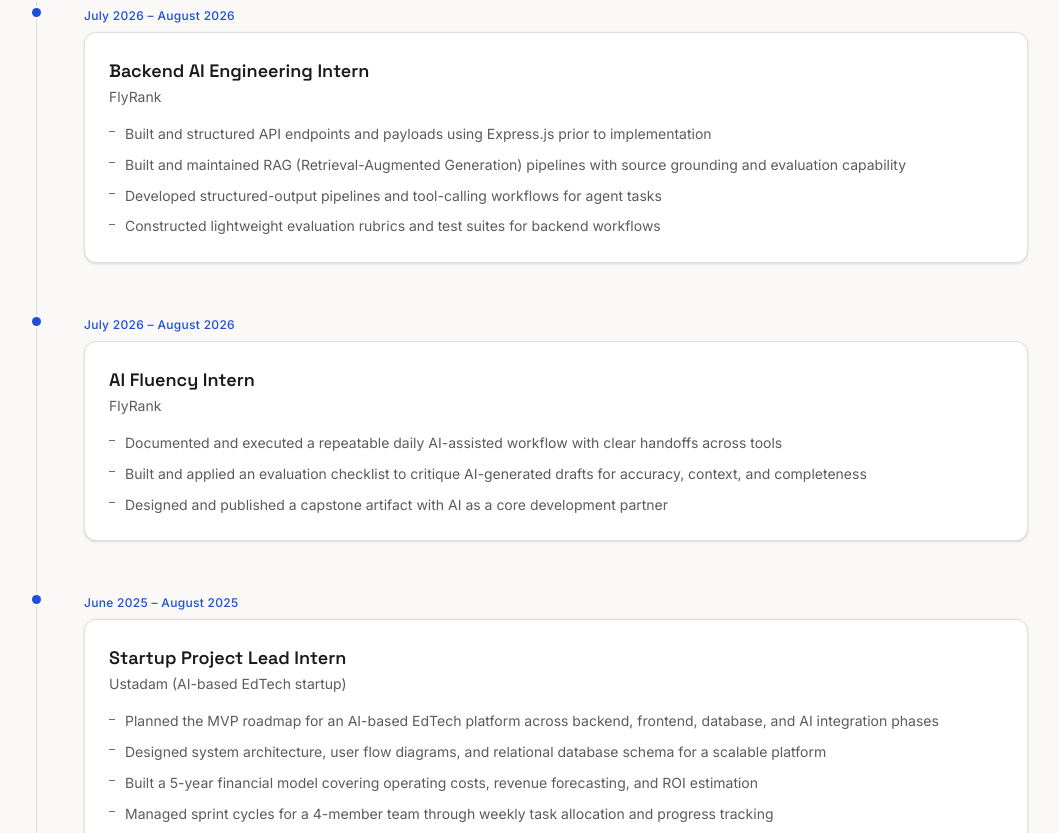
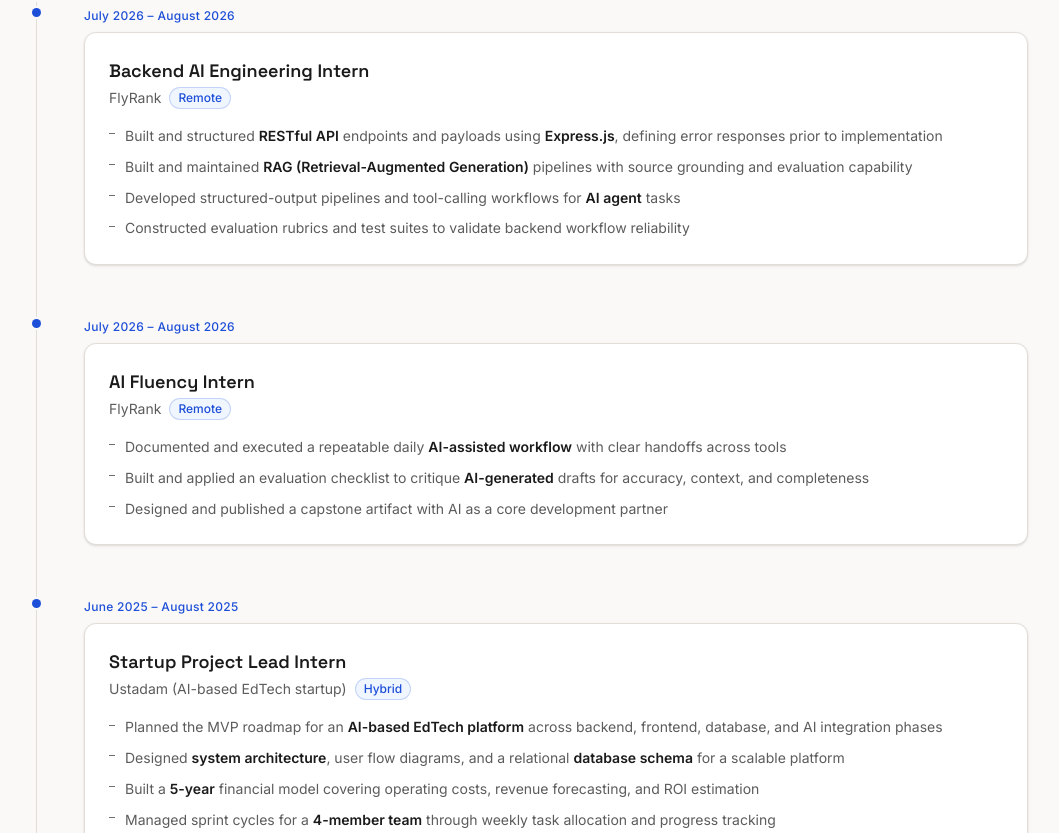
Before and after one commit to Mairaarshad19/Portfolio, a Next.js app: page / in a window 1280 px wide. Shown: the part 1747-2580 px from the top of the page, without its empty margins (124-1183 px from the left). Built offline with nearby package versions, Linux system fonts and the light colour scheme.

Commit message:
feat: ATS-friendly experience rewrite with bolded keywords and work-mode tags

```diff
--- a/src/components/Experience.tsx
+++ b/src/components/Experience.tsx
@@ -2,6 +2,24 @@
 
 import { experienceContent } from "@/data/portfolio-content";
 import { useScrollReveal } from "@/lib/useScrollReveal";
+
+/**
+ * Renders text with `**bold**` markers as <strong> elements
+ * for ATS-friendly keyword highlighting.
+ */
+function renderBoldText(text: string) {
+  const parts = text.split(/(\*\*[^*]+\*\*)/g);
+  return parts.map((part, i) => {
+    if (part.startsWith("**") && part.endsWith("**")) {
+      return (
+        <strong key={i} className="font-semibold text-fg">
+          {part.slice(2, -2)}
+        </strong>
+      );
+    }
+    return <span key={i}>{part}</span>;
+  });
+}
 
 function ExperienceCard({
   exp,
@@ -26,7 +44,12 @@ function ExperienceCard({
       {/* Card */}
       <div className="card-lift bg-bg-elevated border border-border rounded-xl p-6 hover:border-border-light shadow-sm">
         <h3 className="text-lg font-display font-semibold text-fg">{exp.role}</h3>
-        <p className="text-sm text-fg-muted mt-0.5 mb-4">{exp.company}</p>
+        <p className="text-sm text-fg-muted mt-0.5 mb-4 flex items-center gap-2">
+          {exp.company}
+          <span className="inline-flex items-center px-2 py-0.5 rounded-full bg-accent-subtle border border-accent/20 text-xs font-medium text-accent">
+            {exp.workMode}
+          </span>
+        </p>
 
         <ul className="space-y-2">
           {exp.bullets.map((bullet, j) => (
@@ -35,7 +58,7 @@ function ExperienceCard({
               className="text-sm text-fg-muted leading-relaxed pl-4 relative"
             >
               <span className="absolute left-0 top-[0.6em] w-1.5 h-px bg-fg-dim" />
-              {bullet}
+              {renderBoldText(bullet)}
             </li>
           ))}
         </ul>
--- a/src/data/portfolio-content.ts
+++ b/src/data/portfolio-content.ts
@@ -37,6 +37,7 @@ export const aboutContent = {
 export interface Experience {
   role: string;
   company: string;
+  workMode: string;
   dates: string;
   bullets: string[];
 }
@@ -45,33 +46,48 @@ export const experienceContent: Experience[] = [
   {
     role: "Backend AI Engineering Intern",
     company: "FlyRank",
+    workMode: "Remote",
     dates: "July 2026 – August 2026",
     bullets: [
-      "Built and structured API endpoints and payloads using Express.js prior to implementation",
-      "Built and maintained RAG (Retrieval-Augmented Generation) pipelines with source grounding and evaluation capability",
-      "Developed structured-output pipelines and tool-calling workflows for agent tasks",
-      "Constructed lightweight evaluation rubrics and test suites for backend workflows",
+      "Built and structured **RESTful API** endpoints and payloads using **Express.js**, defining error responses prior to implementation",
+      "Built and maintained **RAG (Retrieval-Augmented Generation)** pipelines with source grounding and evaluation capability",
+      "Developed structured-output pipelines and tool-calling workflows for **AI agent** tasks",
+      "Constructed evaluation rubrics and test suites to validate backend workflow reliability",
     ],
   },
   {
     role: "AI Fluency Intern",
     company: "FlyRank",
+    workMode: "Remote",
     dates: "July 2026 – August 2026",
     bullets: [
-      "Documented and executed a repeatable daily AI-assisted workflow with clear handoffs across tools",
-      "Built and applied an evaluation checklist to critique AI-generated drafts for accuracy, context, and completeness",
+      "Documented and executed a repeatable daily **AI-assisted workflow** with clear handoffs across tools",
+      "Built and applied an evaluation checklist to critique **AI-generated** drafts for accuracy, context, and completeness",
       "Designed and published a capstone artifact with AI as a core development partner",
     ],
   },
   {
     role: "Startup Project Lead Intern",
     company: "Ustadam (AI-based EdTech startup)",
+    workMode: "Hybrid",
     dates: "June 2025 – August 2025",
     bullets: [
-      "Planned the MVP roadmap for an AI-based EdTech platform across backend, frontend, database, and AI integration phases",
-      "Designed system architecture, user flow diagrams, and relational database schema for a scalable platform",
-      "Built a 5-year financial model covering operating costs, revenue forecasting, and ROI estimation",
-      "Managed sprint cycles for a 4-member team through weekly task allocation and progress tracking",
+      "Planned the MVP roadmap for an **AI-based EdTech platform** across backend, frontend, database, and AI integration phases",
+      "Designed **system architecture**, user flow diagrams, and a relational **database schema** for a scalable platform",
+      "Built a **5-year** financial model covering operating costs, revenue forecasting, and ROI estimation",
+      "Managed sprint cycles for a **4-member team** through weekly task allocation and progress tracking",
+    ],
+  },
+  {
+    role: "Mobile App Development Intern",
+    company: "DevInfantary",
+    workMode: "Remote",
+    dates: "July 2026 – August 2026",
+    bullets: [
+      "Developed cross-platform mobile applications using **Flutter** and **Dart**, implementing responsive UIs with **Material Design** principles",
+      "Built and customized **7+ core Flutter widgets** (Container, Row, Column, ListView, AppBar, Navigation, Forms), gaining hands-on experience with Flutter's widget tree and layout system",
+      "Used **Hot Reload** and Android device testing to troubleshoot and optimize app behavior",
+      "Practiced **Git** and **GitHub** for version control and source code management throughout the internship",
     ],
   },
 ];
```
